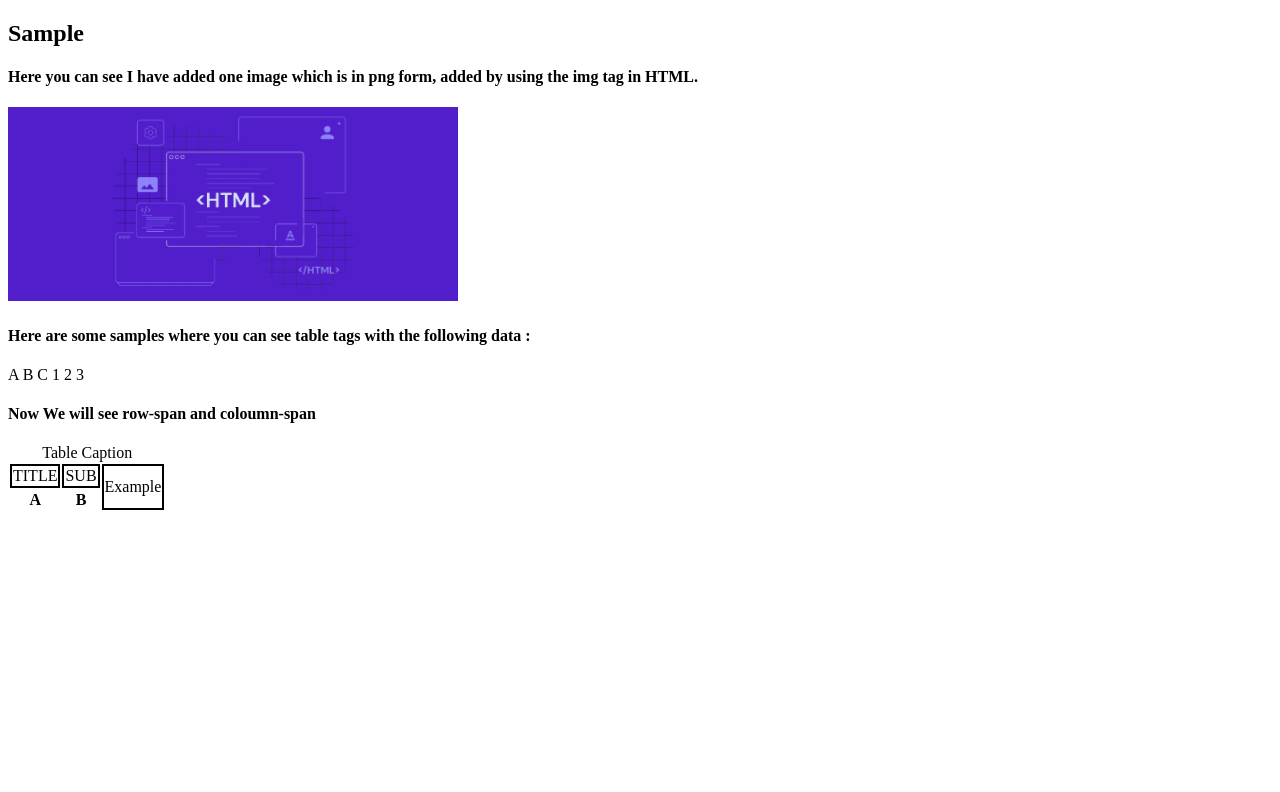
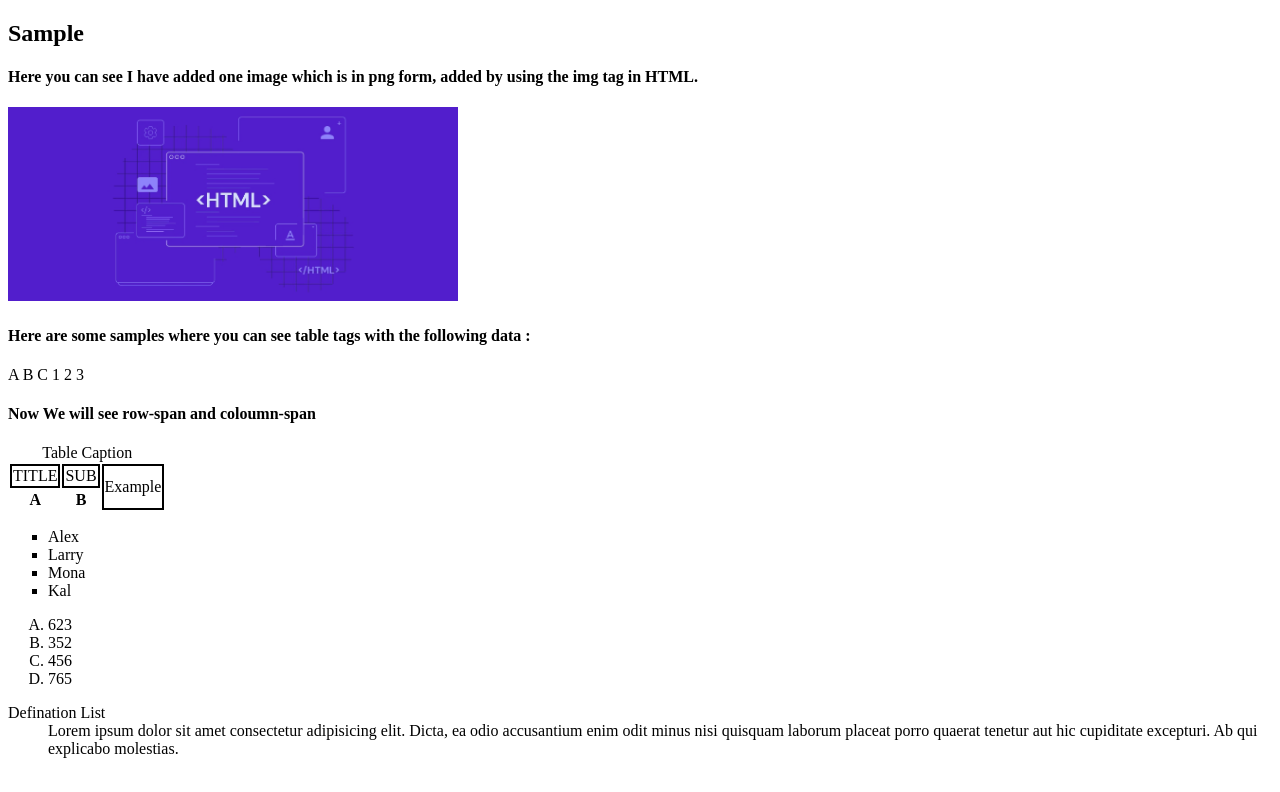
Before and after one commit to myselfdeb/Full-Stack-Web-Development, a plain HTML site: page Day 2/index.html in a window 1280 px wide. Drawn offline with Linux system fonts and the light colour scheme.

Commit message:
Add files via upload

```diff
--- a/Day 2/index.html
+++ b/Day 2/index.html
@@ -35,5 +35,24 @@
             <th colspan="">B</th>
         </tr>
     </table>
+
+    <ul type="square">
+        <li>Alex</li>
+        <li>Larry</li>
+        <li>Mona</li>
+        <li>Kal</li>
+    </ul>
+    <ol type="A">
+        <li>623</li>
+        <li>352</li>
+        <li>456</li>
+        <li>765</li>
+    </ol>
+
+    <dl>
+        <dt>Defination List</dt>
+        <dd>Lorem ipsum dolor sit amet consectetur adipisicing elit. Dicta, ea odio accusantium enim odit minus nisi quisquam laborum placeat porro quaerat tenetur aut hic cupiditate excepturi. Ab qui explicabo molestias.</dd>
+    </dl>
+
 </body>
 </html>
```
